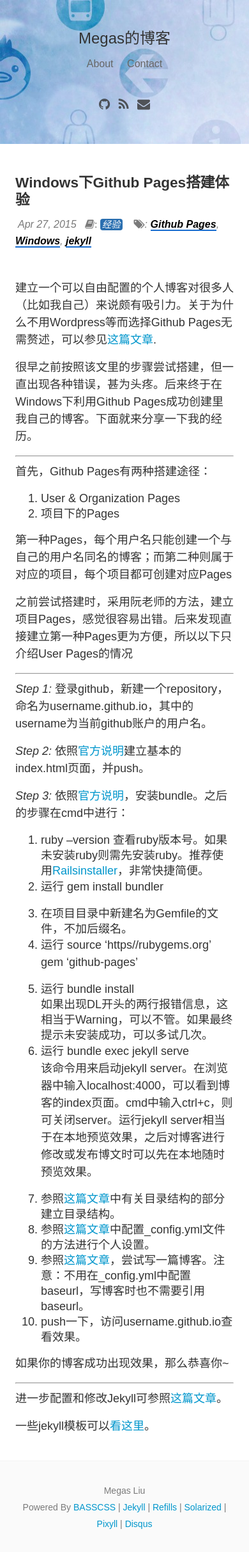
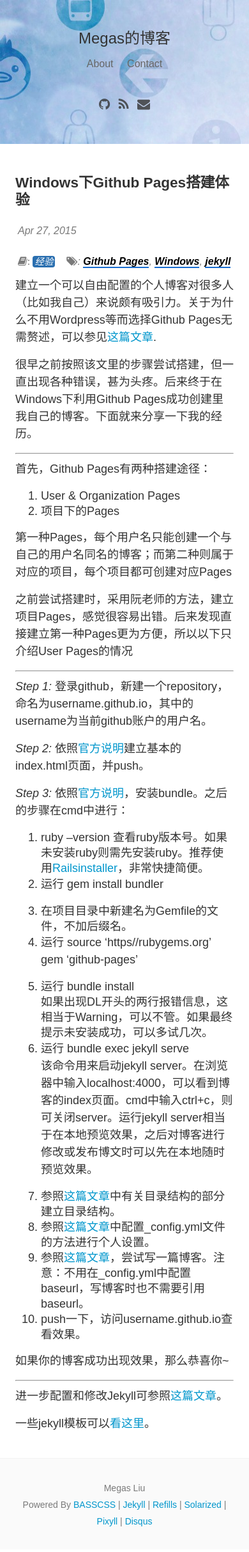
Before and after one commit to ErythroME/ErythroME.github.io, a Jekyll site: the page built from _posts/2015-04-27-establish-your-blog-with-github-pages.md, in a window 390 px wide. Shown: the whole page at 64% size. Built offline with Jekyll 4.4.1, drawn with Linux system fonts in a browser that asks for light colours; nearby versions of some CDN libraries; Markdown is read by kramdown in place of the engine named in the settings; comment, search, counter and statistics services are not loaded.

Commit message:
try another way

```diff
--- a/_sass/_main.scss
+++ b/_sass/_main.scss
@@ -496,12 +496,12 @@
   }
 
   .post-date {
-    float: none;
+    float: left;
     width: 100%;
   }
 
   .post-category-and-tag {
-    float: none;
+    float: left;
     width: 100%;
   }
 
```
